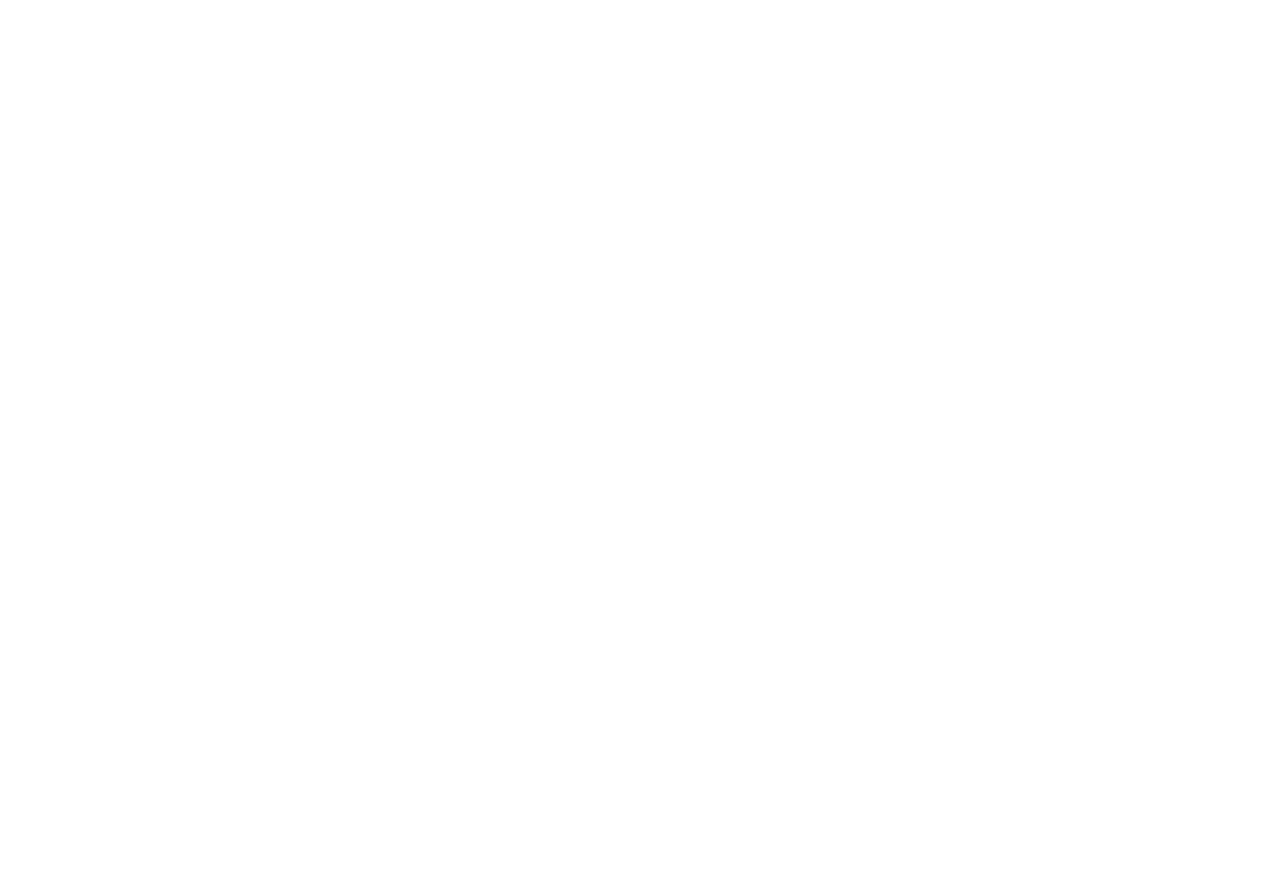
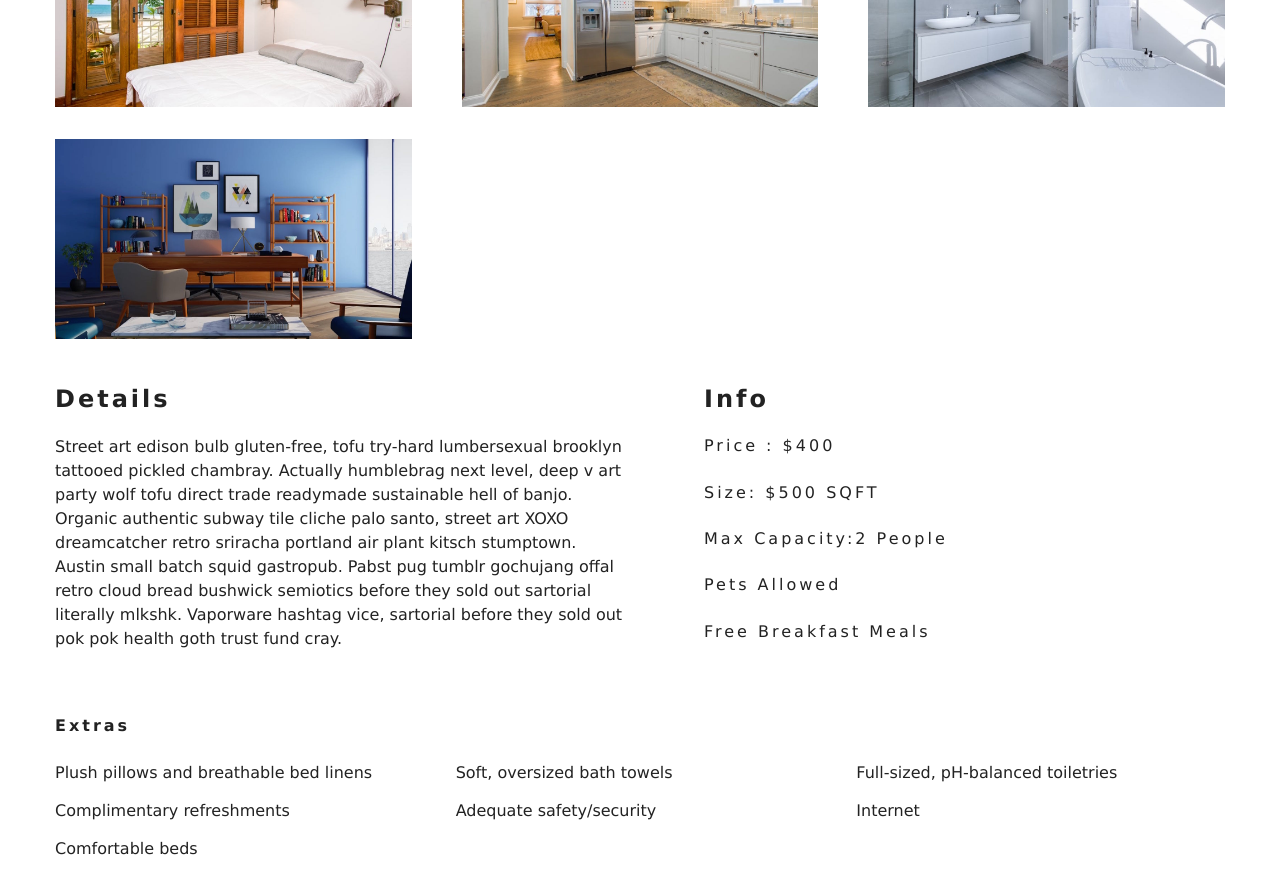
Before and after one commit to Jay055/Real_Estate_App, a React (Create React App) app: page /rooms/double-deluxe in a window 1280 px wide. Shown: the part 720-1614 px from the top of the page. Before the commit the page ends 800 px from the top, so only its background shows below. Built offline with nearby package versions, Linux system fonts and the light colour scheme.

Commit message:
Set Up Single Room Desplay

```diff
--- a/src/pages/SingleRoom.js
+++ b/src/pages/SingleRoom.js
@@ -1,4 +1,4 @@
-import React, { Component } from 'react';
+import React, { Component, Fragment } from 'react';
 import defaultBcg from '../images/room-1.jpeg';
 // import Hero from '../components/Hero';
 import Banner from '../components/Banner';
@@ -44,8 +44,17 @@
     }
 
     // Destructure from room
-    const {name, description, capacity, size, price, extras, breakfast, pets,images} = room
+    const {name, description, capacity, size, price, extras, breakfast, pets,images,index} = room
+
+    const displayRoom = images.map((image, item) => (
+      <img key={index} src ={image} alt={name}/>
+    ))
+
+    const displayExtras = extras.map((item,index)=> (
+      <li key={index}>{item}</li>
+    ))
     return (
+      <Fragment>
       <StyledHero img={images[0] || this.state.defaultBcg} hero='roomsHero'>
         <Banner title={`${name} room`}>
           <Link to = '/rooms' className="btn-primary">
@@ -54,9 +63,48 @@
 
         </Banner>
       <div>
-        Hello from single room page
+          <div >
+
+          </div>
       </div>
+
       </StyledHero>
+      <section className="single-room">
+      <div className="single-room-images">
+
+          {displayRoom}
+       </div>
+       <div className="single-room-info">
+         <article className="desc">
+          <h3>details</h3>
+          <p>{description}</p>
+         </article>
+         <article className="info">
+           <h3> info</h3>
+           <h6> price : ${price}</h6>
+           <h6> size: ${size} SQFT</h6>
+           <h6>
+             max capacity:
+             {(capacity>1)? `${capacity} people`:`${capacity} person`}
+
+           </h6>
+           <h6>{pets?"pets allowed":"no pets allowed"}</h6>
+          <h6>{breakfast && "free breakfast meals"}</h6>
+         </article>
+       </div>
+        </section>
+        <section className="room-extras">
+          <h6>extras</h6>
+          <ul className="extras">
+           {displayExtras}
+
+          </ul>
+        </section>
+
+
+
+
+    </Fragment>
     )
   }
 }
```
Also changed, not shown: src/components/RoomContainer.js (added).
